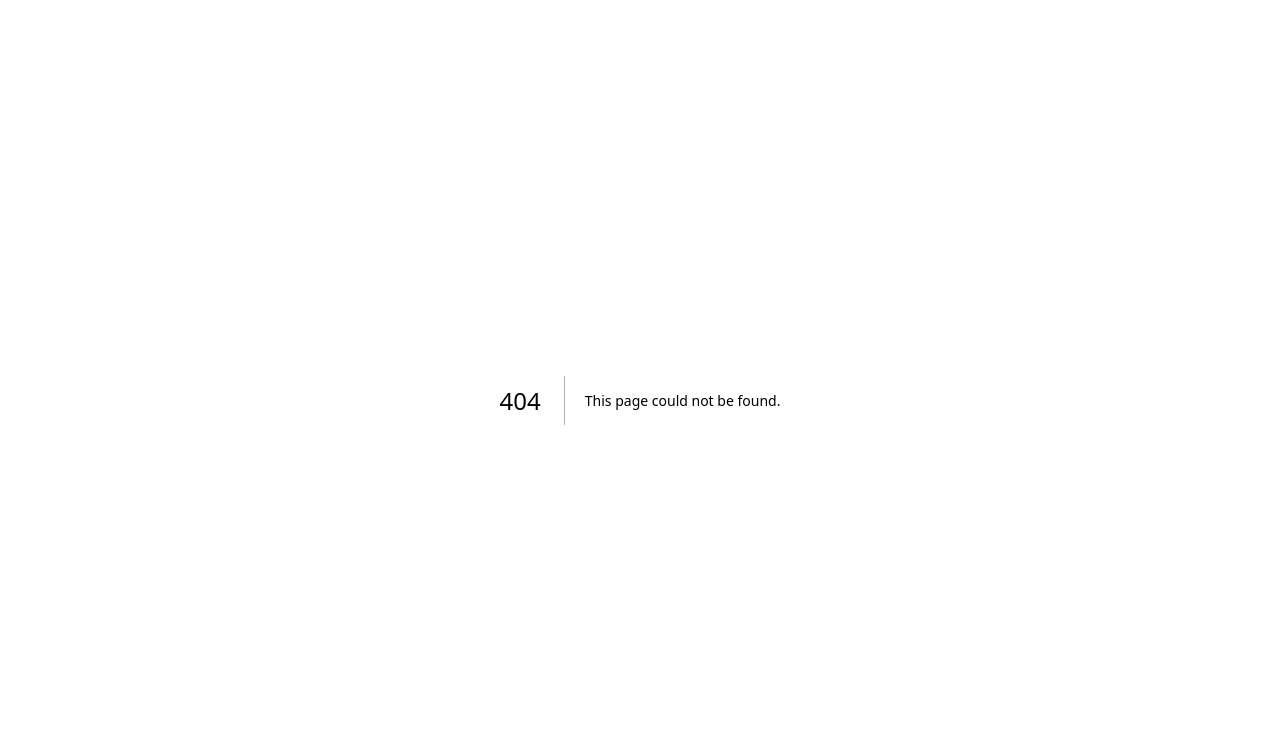
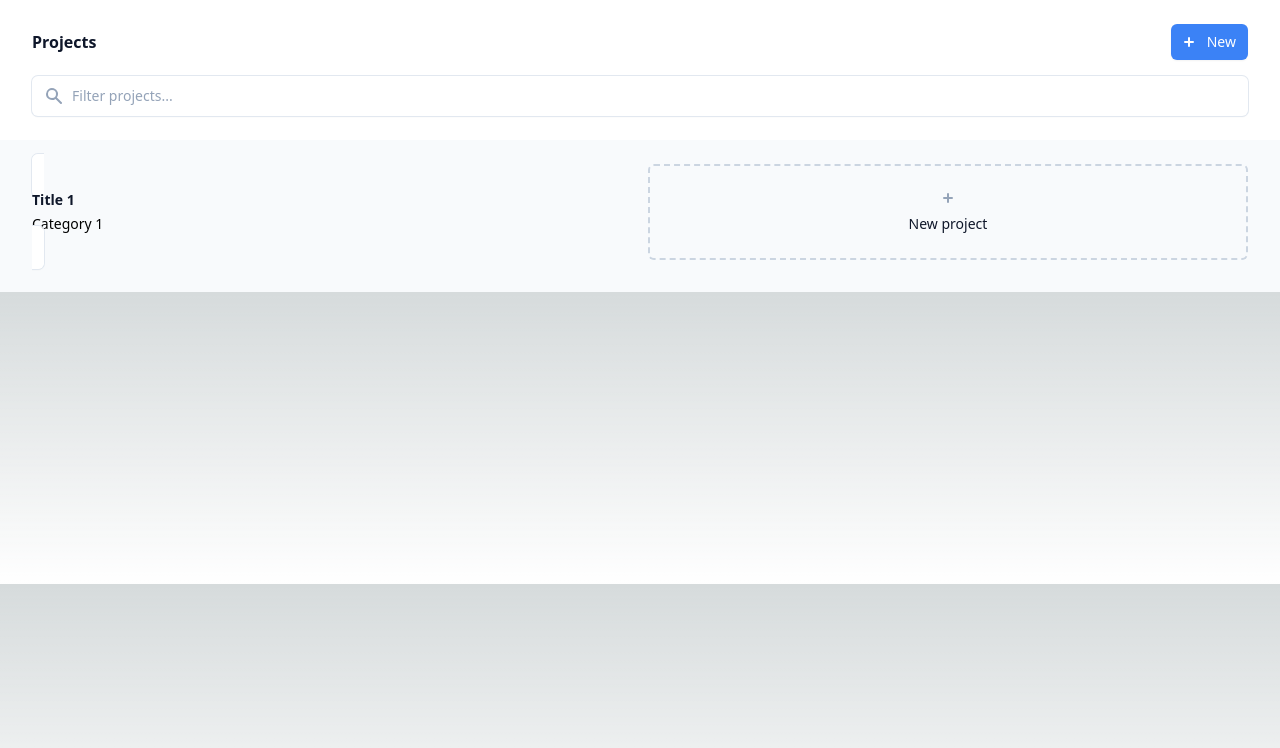
Before and after one commit to PrasantaDebnath25/nextjs18-demo-setup-with-taiwind, a Next.js app: page /project in a window 1280 px wide. Before the commit this address had no page. Shown: the top 748 px of the page. Built offline with nearby package versions, Linux system fonts and the light colour scheme.

Commit message:
Pages projects route added

```diff
--- /dev/null
+++ b/src/pages/project.js
@@ -0,0 +1,56 @@
+
+export default function Project() {
+  return (
+    <section>
+  <header class="bg-white space-y-4 p-4 sm:px-8 sm:py-6 lg:p-4 xl:px-8 xl:py-6">
+    <div class="flex items-center justify-between">
+      <h2 class="font-semibold text-slate-900">Projects</h2>
+      <a href="/new" class="hover:bg-blue-400 group flex items-center rounded-md bg-blue-500 text-white text-sm font-medium pl-2 pr-3 py-2 shadow-sm">
+        <svg width="20" height="20" fill="currentColor" class="mr-2" aria-hidden="true">
+          <path d="M10 5a1 1 0 0 1 1 1v3h3a1 1 0 1 1 0 2h-3v3a1 1 0 1 1-2 0v-3H6a1 1 0 1 1 0-2h3V6a1 1 0 0 1 1-1Z" />
+        </svg>
+        New
+      </a>
+    </div>
+    <form class="group relative">
+      <svg width="20" height="20" fill="currentColor" class="absolute left-3 top-1/2 -mt-2.5 text-slate-400 pointer-events-none group-focus-within:text-blue-500" aria-hidden="true">
+        <path fill-rule="evenodd" clip-rule="evenodd" d="M8 4a4 4 0 100 8 4 4 0 000-8zM2 8a6 6 0 1110.89 3.476l4.817 4.817a1 1 0 01-1.414 1.414l-4.816-4.816A6 6 0 012 8z" />
+      </svg>
+      <input class="focus:ring-2 focus:ring-blue-500 focus:outline-none appearance-none w-full text-sm leading-6 text-slate-900 placeholder-slate-400 rounded-md py-2 pl-10 ring-1 ring-slate-200 shadow-sm" type="text" aria-label="Filter projects" placeholder="Filter projects..." />
+    </form>
+  </header>
+  <ul class="bg-slate-50 p-4 sm:px-8 sm:pt-6 sm:pb-8 lg:p-4 xl:px-8 xl:pt-6 xl:pb-8 grid grid-cols-1 sm:grid-cols-2 lg:grid-cols-1 xl:grid-cols-2 gap-4 text-sm leading-6">
+    <li >
+      <a href="project.url" class="hover:bg-blue-500 hover:ring-blue-500 hover:shadow-md group rounded-md p-3 bg-white ring-1 ring-slate-200 shadow-sm">
+        <dl class="grid sm:block lg:grid xl:block grid-cols-2 grid-rows-2 items-center">
+          <div>
+            <dt class="sr-only">Title</dt>
+            <dd class="group-hover:text-white font-semibold text-slate-900">
+            Title 1
+            </dd>
+          </div>
+          <div>
+            <dt class="sr-only">Category</dt>
+            <dd class="group-hover:text-blue-200">Category 1</dd>
+          </div>
+          {/* <div class="col-start-2 row-start-1 row-end-3 sm:mt-4 lg:mt-0 xl:mt-4">
+            <dt class="sr-only">Users</dt>
+            <dd x-for="user in project.users" class="flex justify-end sm:justify-start lg:justify-end xl:justify-start -space-x-1.5">
+              <img src="user.avatar" alt="user.name" class="w-6 h-6 rounded-full bg-slate-100 ring-2 ring-white" loading="lazy" />
+            </dd>
+          </div> */}
+        </dl>
+      </a>
+    </li>
+    <li class="flex">
+      <a href="/new" class="hover:border-blue-500 hover:border-solid hover:bg-white hover:text-blue-500 group w-full flex flex-col items-center justify-center rounded-md border-2 border-dashed border-slate-300 text-sm leading-6 text-slate-900 font-medium py-3">
+        <svg class="group-hover:text-blue-500 mb-1 text-slate-400" width="20" height="20" fill="currentColor" aria-hidden="true">
+          <path d="M10 5a1 1 0 0 1 1 1v3h3a1 1 0 1 1 0 2h-3v3a1 1 0 1 1-2 0v-3H6a1 1 0 1 1 0-2h3V6a1 1 0 0 1 1-1Z" />
+        </svg>
+        New project
+      </a>
+    </li>
+  </ul>
+</section>
+  )
+}
```
